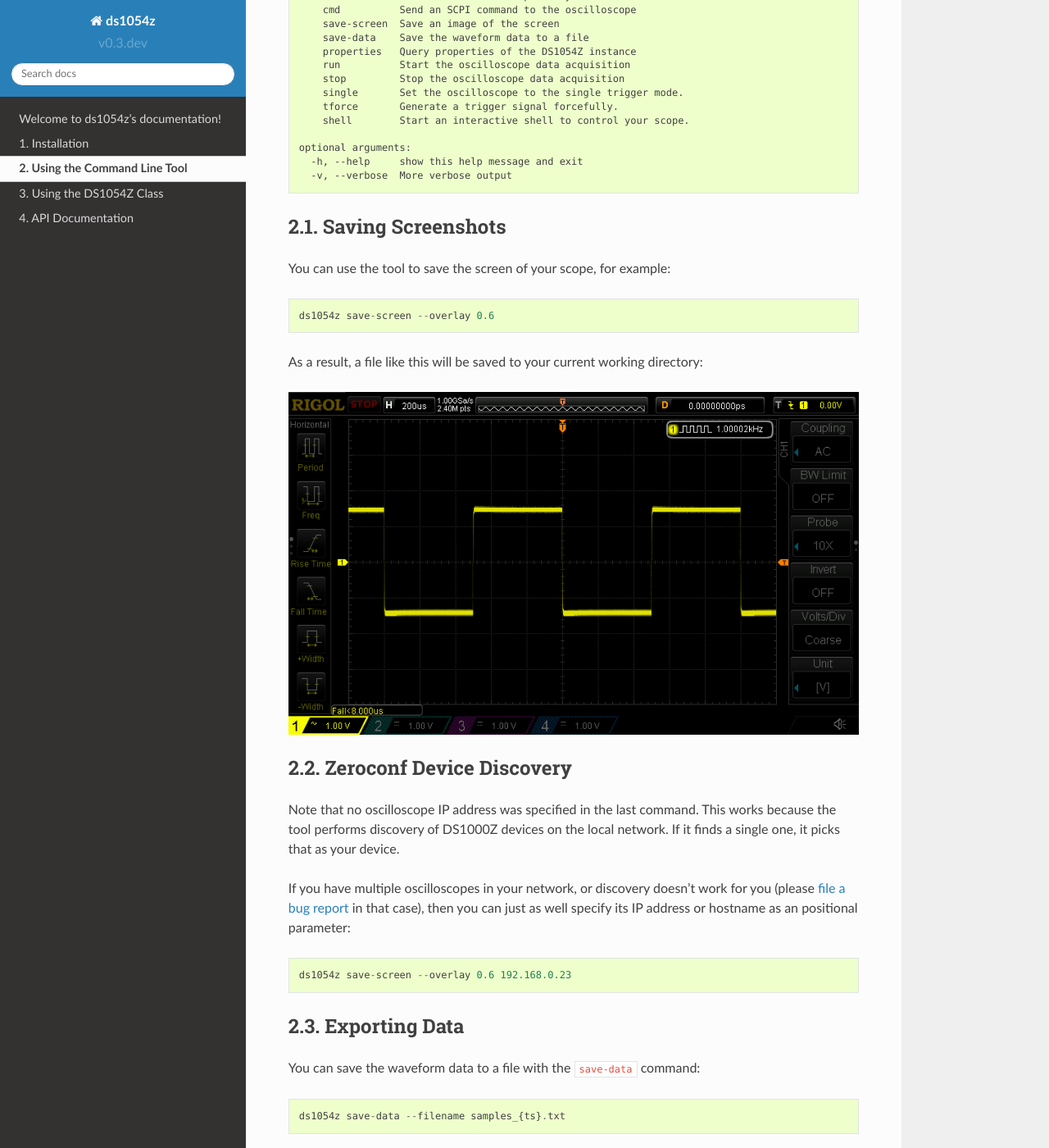
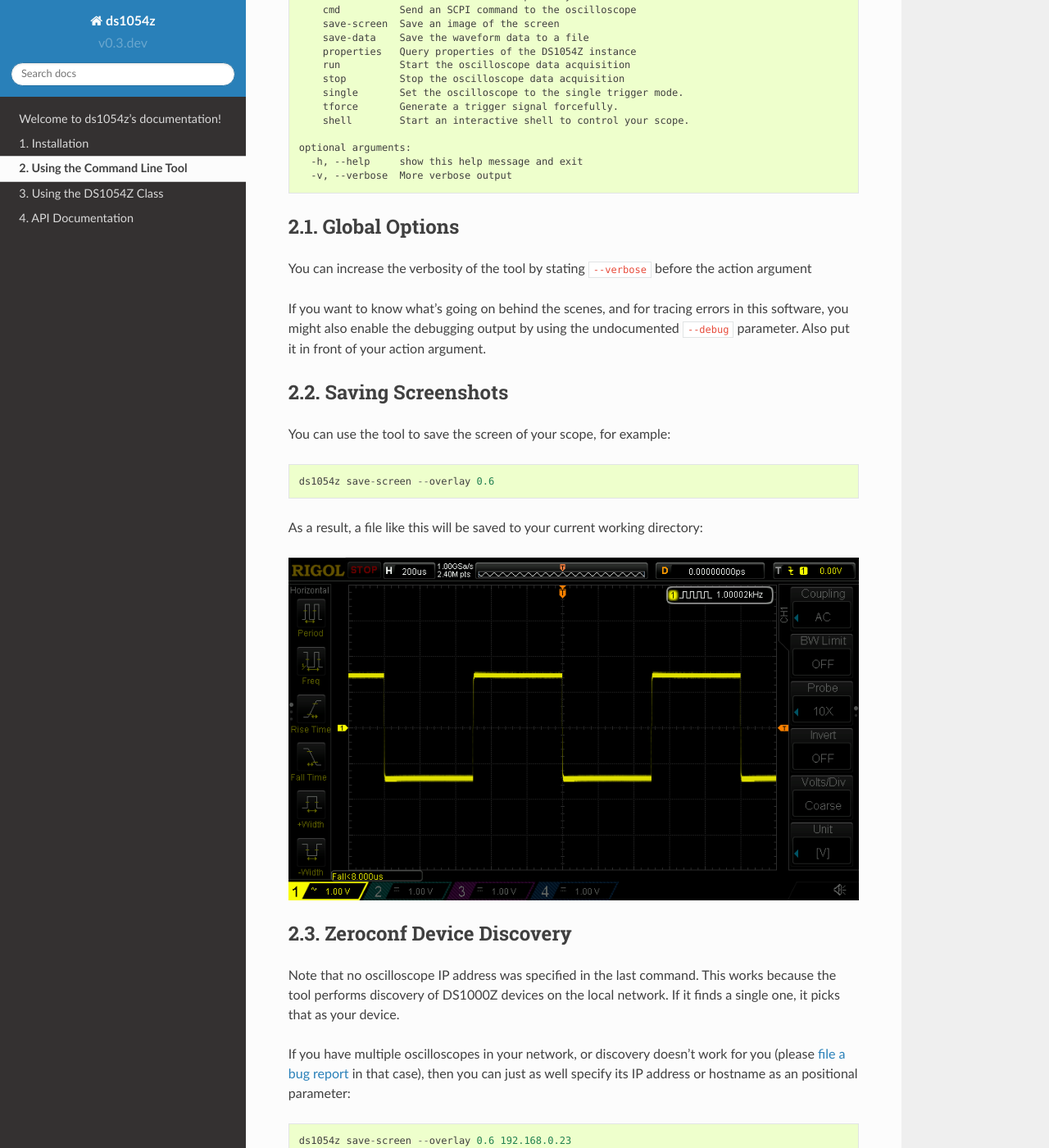
Before and after one commit to pklaus/ds1054z, a Sphinx documentation site: the page built from docs/using-the-cli.rst, in a window 1280 px wide and 1400 px high, scrolled down 484 px. Shown: the whole window at 82% size. Built offline with Sphinx 7.4.7 and the Read the Docs theme 2.0.0, drawn with Linux system fonts in a browser that asks for light colours.

Commit message:
docs: new section on --verbose and --debug

```diff
--- a/docs/using-the-cli.rst
+++ b/docs/using-the-cli.rst
@@ -32,6 +32,17 @@ The signature of the command line tool is as follows::
       -h, --help     show this help message and exit
       -v, --verbose  More verbose output
 
+Global Options
+--------------
+
+You can increase the verbosity of the tool
+by stating ``--verbose`` before the action argument
+
+If you want to know what's going on behind the scenes,
+and for tracing errors in this software, you might also enable
+the debugging output by using the undocumented ``--debug``
+parameter. Also put it in front of your action argument.
+
 Saving Screenshots
 ------------------
 
```
